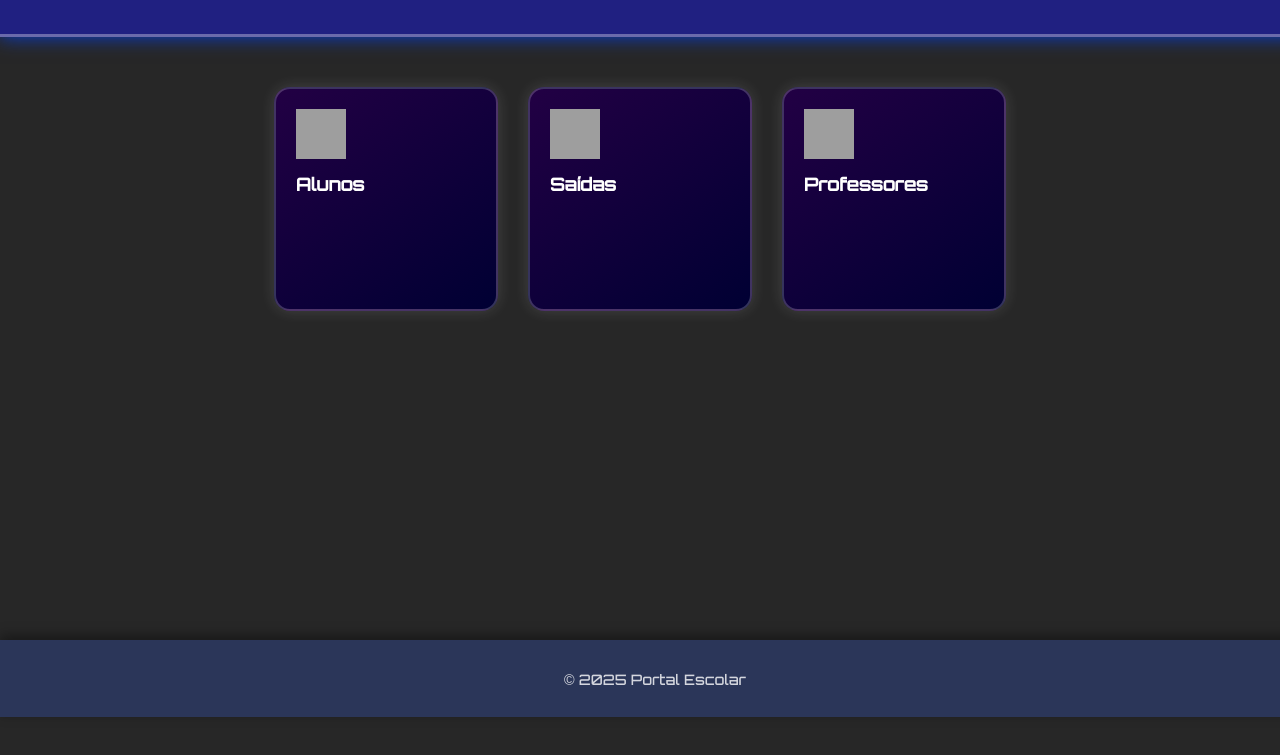
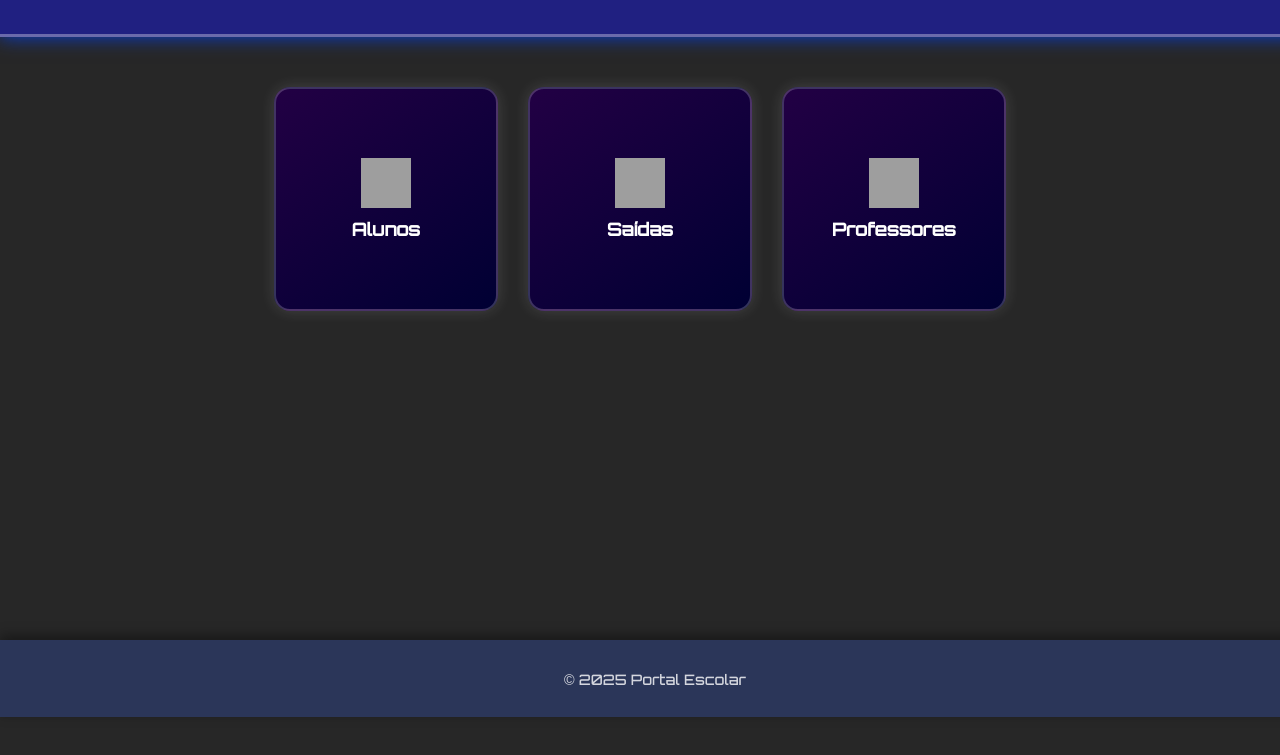
Before and after one commit to nicollasPrim/projFinalAprendizagem, a plain HTML site: page index.html in a window 1280 px wide. Shown: the part 83-838 px from the top of the page. Drawn offline with Linux system fonts and the light colour scheme; grey boxes are pictures that could not be loaded.

Commit message:
final commit

```diff
--- a/frontend/listarAluno.js
+++ b/frontend/listarAluno.js
@@ -14,7 +14,9 @@ listar.addEventListener("click", () => {
                 <p><strong>Sobrenome:</strong> ${aluno.sobrenome || 'N/A'}</p>
                 <p><strong>Matrícula:</strong> ${aluno.matricula || 'N/A'}</p>
                 <p><strong>Telefone:</strong> ${aluno.telefone || 'N/A'}</p>
-                <p><strong>Email:</strong> ${aluno.email || 'N/A'}</p>`;
+                <p><strong>Email:</strong> ${aluno.email || 'N/A'}</p>
+                <hr style="height: 2px; background-color: #000033; border: none;">
+                `;
         });
         if (dados.length === 0) {
             res.innerHTML = "Nenhum aluno cadastrado.";
--- a/frontend/listarProf.js
+++ b/frontend/listarProf.js
@@ -19,7 +19,9 @@ listar.addEventListener("click", () => {
                 <p><strong>Sobrenome:</strong> ${professor.sobrenome || 'N/A'}</p>
                 <p><strong>Matrícula:</strong> ${professor.matricula || 'N/A'}</p>
                 <p><strong>Telefone:</strong> ${professor.telefone || 'N/A'}</p>
-                <p><strong>Email:</strong> ${professor.email || 'N/A'}</p><hr>`;
+                <p><strong>Email:</strong> ${professor.email || 'N/A'}</p>
+                <hr style="height: 2px; background-color: #000033; border: none;">
+                `;
         })
     })
     .catch(erro => {
--- a/frontend/listarSaida.js
+++ b/frontend/listarSaida.js
@@ -16,7 +16,9 @@ listar.addEventListener("click", () => {
             res.innerHTML += `Local de destino: ${saida.localDestino}<br>`;
             res.innerHTML += `Hora de saída: ${saida.horaSaida}<br>`;
             res.innerHTML += `Hora de retorno: ${saida.horaRetorno}<br>`;
-            res.innerHTML += `Status: ${saida.status}<br>`;
+            res.innerHTML += `Status: ${saida.status}<br>
+            <hr style="height: 2px; background-color: #000033; border: none;">
+            `;
         });
     })
     .catch(erro => {
--- a/frontend/style.css
+++ b/frontend/style.css
@@ -122,9 +122,10 @@ main p[style*="color:red"] {
     flex-wrap: wrap;
     gap: 30px;
     margin-top: 50px;
+    text-align: center;
 }
 
-.acessos div {
+.acessos #alunoAcs, .acessos #saidaAcs, .acessos #profAcs {
     background: linear-gradient(145deg, #220044, #000033);
     border: 2px solid #ffffff33;
     border-radius: 16px;
@@ -134,9 +135,14 @@ main p[style*="color:red"] {
     padding: 20px;
     transition: all 0.3s ease;
     backdrop-filter: blur(4px);
+    display: flex;
+    flex-direction: column;
+    text-align: center;
+    align-items: center;
+    justify-content: center;
 }
 
-.acessos div:hover {
+.acessos #alunoAcs:hover, .acessos #profAcs:hover, .acessos #saidaAcs:hover {
     transform: scale(1.06);
     background: linear-gradient(145deg, #000266, #000533);
     box-shadow: 0 0 20px #001aff99;
--- a/index.html
+++ b/index.html
@@ -12,27 +12,25 @@
     </header>
     <main>
         <div class="acessos">
-            <div id="alunoAcs">
-                <a href="./frontend/alunos.html">
+
+                <a href="./frontend/alunos.html" id="alunoAcs">
                 <img src="https://img.icons8.com/ios-filled/50/ffffff/student-male.png" alt="alunos" />
-                <br>
+
                 Alunos
                 </a>
-            </div>
-            <div id="saidaAcs">
-                <a href="./frontend/saida.html">
+
+                <a href="./frontend/saida.html" id="saidaAcs">
                     <img src="https://img.icons8.com/ios-filled/50/ffffff/marker.png" alt="saídas" />
-                    <br>
+
                     Saídas
                 </a>
-            </div>
-            <div id="profAcs">
-                <a href="./frontend/prof.html">
+
+                <a href="./frontend/prof.html" id="profAcs">
                     <img src="https://img.icons8.com/ios-filled/50/ffffff/teacher.png" alt="professores" />
-                    <br>
+
                     Professores
                 </a>
-            </div>
+
         </div>
     </main>
     <footer>
```
